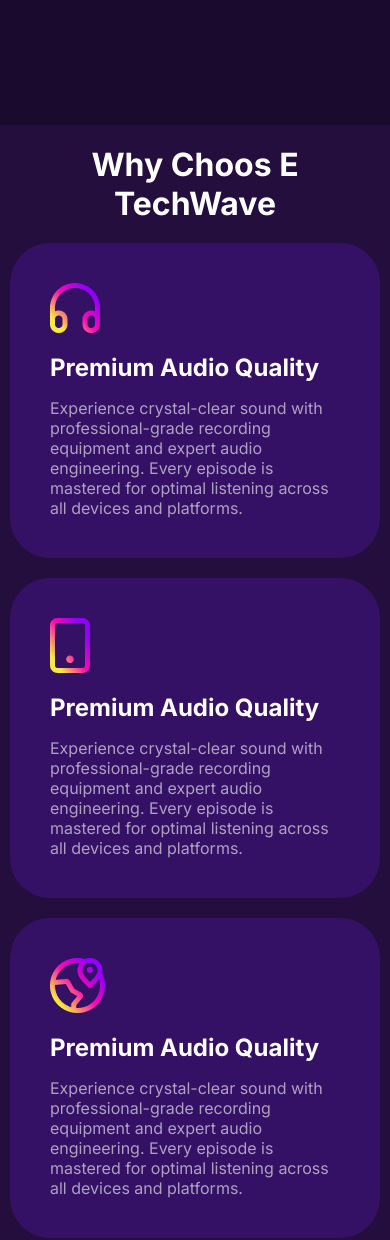
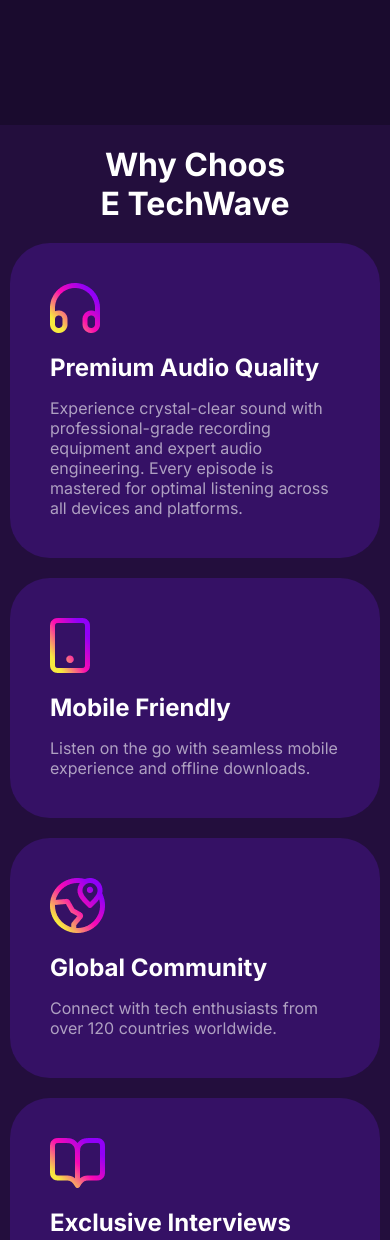
Before and after one commit to masudabdullaa/TechWave, a plain HTML site: page index.html in a window 390 px wide. Shown: the part 680-1920 px from the top of the page. Drawn offline with Linux system fonts and the light colour scheme.

Commit message:
some responsive issue fixed

```diff
--- a/index.html
+++ b/index.html
@@ -78,7 +78,8 @@
         <section class="techwave">
             <div class="techwave_section">
                 <div class="techwave_title">
-                    <h2 class="techwave_title_text_one">Why Choos <span class="techwave_title_text_two">E TechWave</span></h2>
+                    <h2 class="techwave_title_text">Why Choos</h2>
+                    <h2 class="techwave_title_text">E TechWave</h2>
                 </div>
                 <div class="techwave_boxes">
                     <div class="tech_box1">
@@ -92,38 +93,30 @@
                     </div>
                     <div class="tech_box2">
                         <img class="techbox_img" src="./assets/device.png" alt="">
-                        <h4 class="techbox_title">Premium Audio Quality</h4>
+                        <h4 class="techbox_title">Mobile Friendly</h4>
                         <p class="techbox_description">
-                            Experience crystal-clear sound with professional-grade recording equipment and expert audio
-                            engineering. Every episode is mastered for optimal listening across all devices and
-                            platforms.
+                            Listen on the go with seamless mobile experience and offline downloads.
                         </p>
                     </div>
                     <div class="tech_box2">
                         <img class="techbox_img" src="./assets/location.png" alt="">
-                        <h4 class="techbox_title">Premium Audio Quality</h4>
+                        <h4 class="techbox_title">Global Community</h4>
                         <p class="techbox_description">
-                            Experience crystal-clear sound with professional-grade recording equipment and expert audio
-                            engineering. Every episode is mastered for optimal listening across all devices and
-                            platforms.
+                            Connect with tech enthusiasts from over 120 countries worldwide.
                         </p>
                     </div>
                     <div class="tech_box3">
                         <img class="techbox_img" src="./assets/resource.png" alt="">
-                        <h4 class="techbox_title">Premium Audio Quality</h4>
+                        <h4 class="techbox_title">Exclusive Interviews</h4>
                         <p class="techbox_description">
-                            Experience crystal-clear sound with professional-grade recording equipment and expert audio
-                            engineering. Every episode is mastered for optimal listening across all devices and
-                            platforms.
+                            Get unprecedented access to industry titans, startup founders, and tech visionaries. Our host secures exclusive conversations you won't find anywhere else, diving deep into their journeys, failures, and success strategies.
                         </p>
                     </div>
                     <div class="tech_box">
                         <img class="techbox_img" src="./assets/resource.png" alt="">
-                        <h4 class="techbox_title">Premium Audio Quality</h4>
+                        <h4 class="techbox_title">Rich Resources</h4>
                         <p class="techbox_description">
-                            Experience crystal-clear sound with professional-grade recording equipment and expert audio
-                            engineering. Every episode is mastered for optimal listening across all devices and
-                            platforms.
+                            Access show notes, transcripts, and additional learning materials for every episode.
                         </p>
                     </div>
                 </div>
--- a/responsive.css
+++ b/responsive.css
@@ -38,6 +38,8 @@
     }
 
     .techwave_title {
+        display: flex;
+        align-items: center;
         justify-content: center;
         padding-top: 10px;
         padding-bottom: 10px;
--- a/techwave.css
+++ b/techwave.css
@@ -158,15 +158,15 @@
 }
 
 .techwave_title {
-    color: #fff;
-
+    display: flex;
+    align-items: center;
+    justify-content: space-around;
     padding-top: 120px;
     padding-bottom: 40px;
 }
-.techwave_title_text_one {
+.techwave_title_text {
+    color: #fff;
     font-size: 2rem;
-    align-items: center;
-    justify-content: space-between;
 }
 .techwave_boxes {
     display: grid;
```
